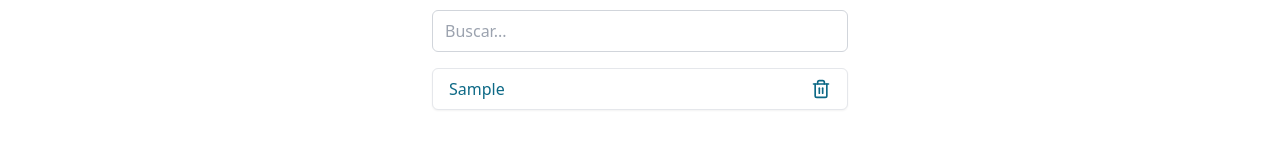
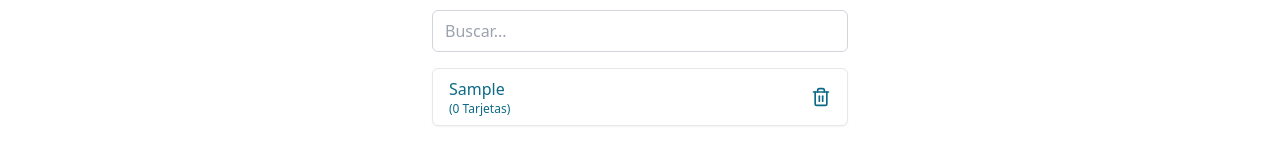
Before and after one commit to stivenjsdev/flashcard, a React (Vite) app: page / in a window 1280 px wide. Both pictures are taken after typing "Sample" into the empty fields and a click on the button 822 px from the left and 157 px from the top of the page. Shown: the part 184-348 px from the top of the page. Built offline with nearby package versions, Linux system fonts and the light colour scheme.

Commit message:
feat: number of cards by deck

```diff
--- a/src/components/DeckList.tsx
+++ b/src/components/DeckList.tsx
@@ -95,7 +95,10 @@ const DeckList = () => {
             className="flex justify-between px-4 py-2 bg-white border border-gray-200 rounded-md shadow-sm hover:shadow-md transition-shadow duration-200 cursor-pointer text-tertiary-normal"
             onClick={() => handleSelectDeck(deck.id)}
           >
-            {deck.name}
+            <div className="flex flex-col">
+              <span>{deck.name}</span>
+              <span className="text-xs">({deck.cards.length} Tarjetas)</span>
+            </div>
             <div className="flex justify-center items-center">
               <button onClick={(e) => handleRemoveDeck(e, deck.id)}>
                 <Trash2 className="w-5 h-5" />
```
